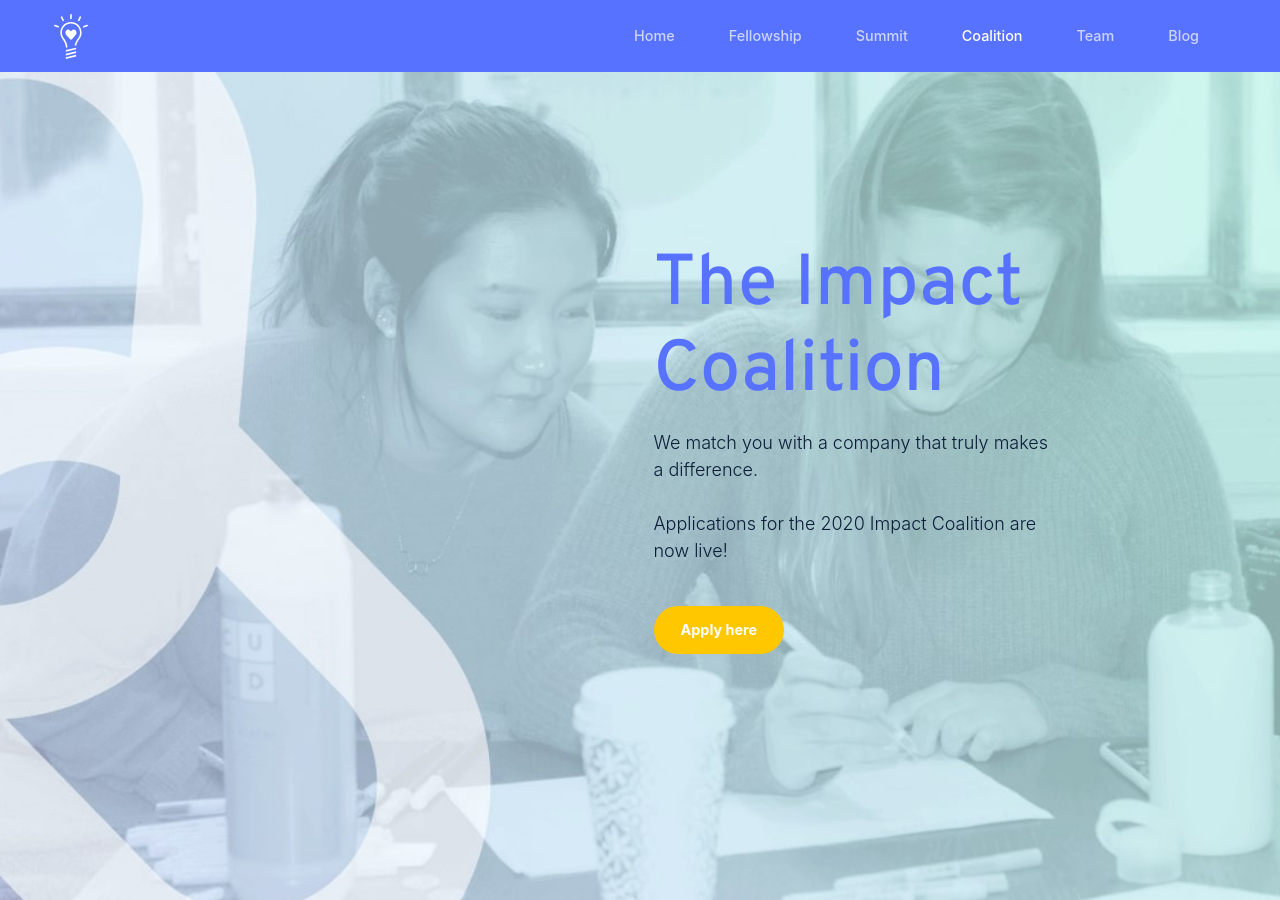
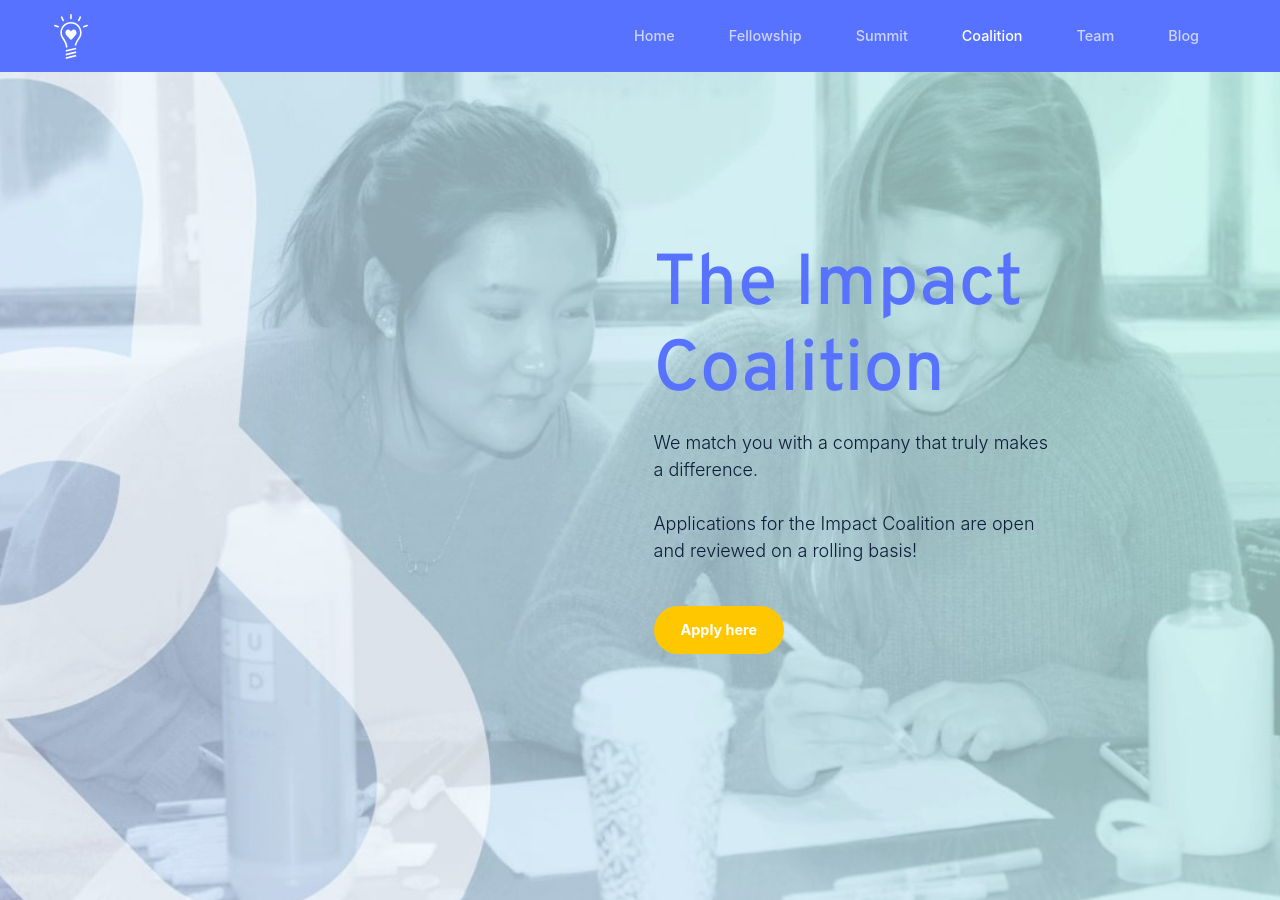
Before and after one commit to impact-labs/impact-labs.github.io, a Jekyll site: the page built from pages/coalition.html, in a window 1280 px wide and 900 px high. Built offline with Jekyll 4.4.1, drawn with Linux system fonts in a browser that asks for light colours.

Commit message:
Update coalition.html

```diff
--- a/pages/coalition.html
+++ b/pages/coalition.html
@@ -14,7 +14,7 @@ image: /assets/images/seo/coalition.jpg
 					We match you with a company that truly makes a difference.
 					<br/>
 					<br/>
-					Applications for the 2020 Impact Coalition are now live!
+					Applications for the Impact Coalition are open and reviewed on a rolling basis!
 				</p>
 				<a class="btn btn-warning mt-3" role="button" aria-pressed="true" target="_blank" href="https://airtable.com/shr1puy4N9Gnra0t0">Apply here</a>
 			</div>
@@ -176,7 +176,7 @@ image: /assets/images/seo/coalition.jpg
 				Anyone with a strong technical background looking for an internship or a full time position at a high-impact organization.
 				<br/>
 				<br/>
-				We are now accepting applications for the 2020 Impact Coalition. Apply <a target="_blank" href="https://airtable.com/shr1puy4N9Gnra0t0">here.</a>
+				We are now accepting applications for the The Impact Coalition. Apply <a target="_blank" href="https://airtable.com/shr1puy4N9Gnra0t0">here.</a>
 				</p>
 				<br/>
 				<h4>Are there spots open for companies interested in joining?</h4>
```
